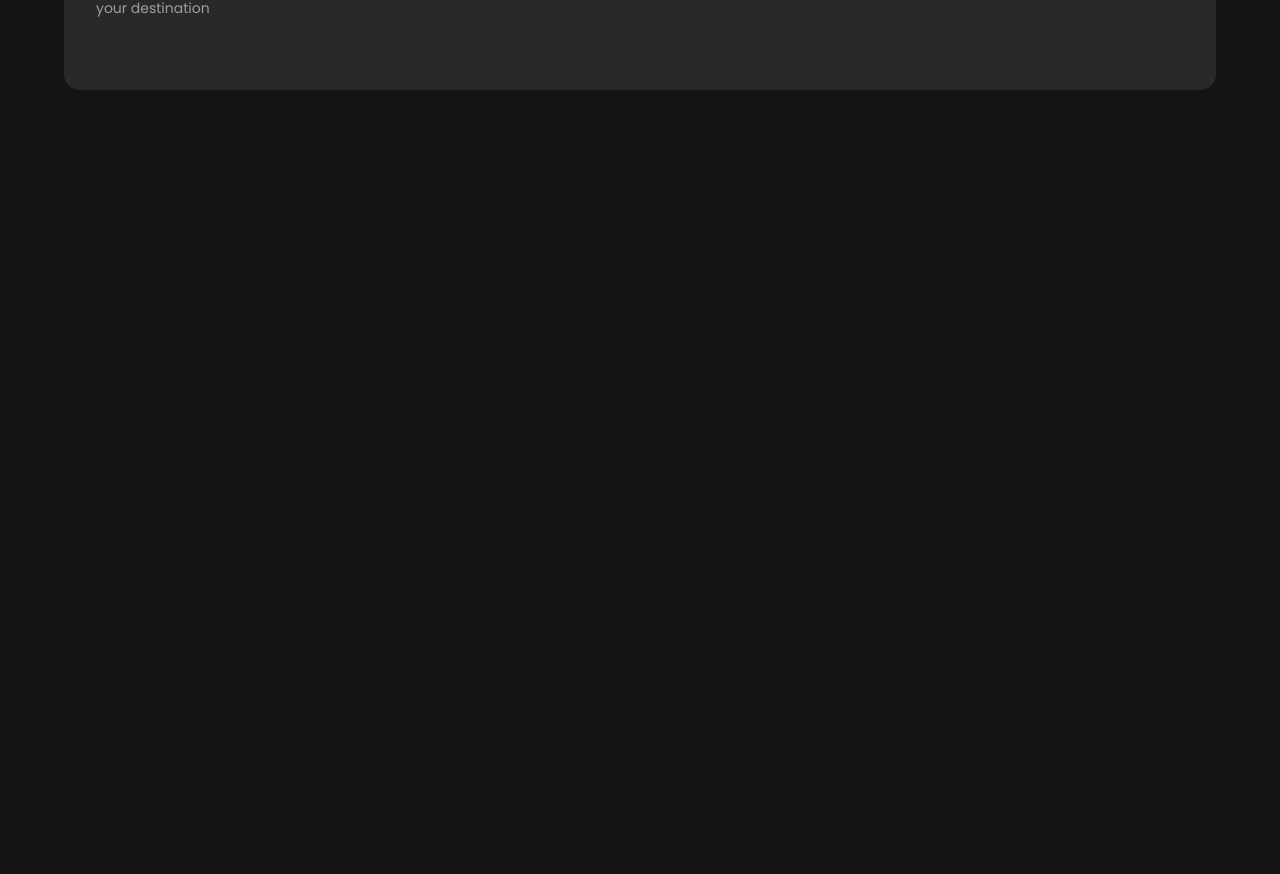
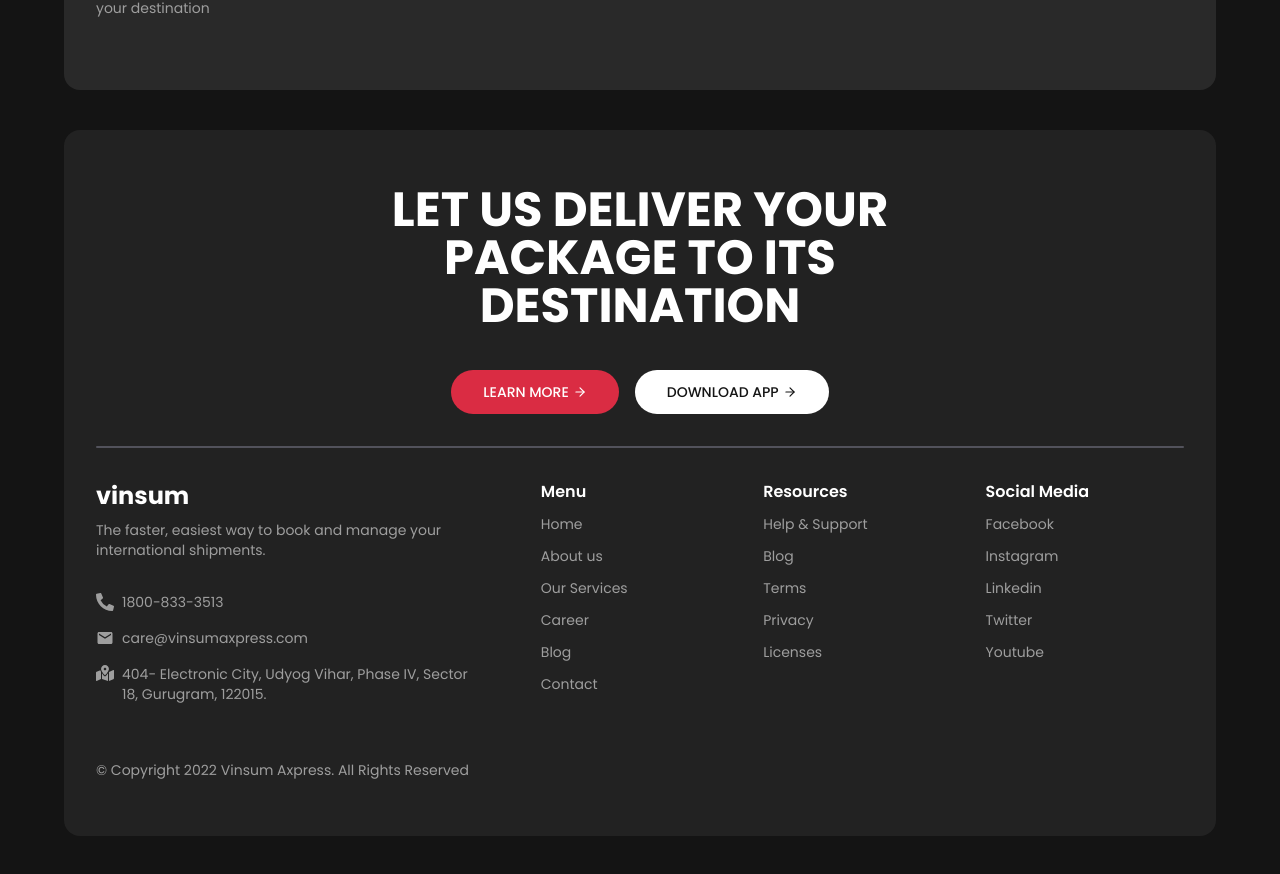
Before and after one commit to DevCodeHunt/vinsum-axpress, a React (Vite) app: page / in a window 1280 px wide. Shown: the part 3412-4286 px from the top of the page. Before the commit the page ends 3542 px from the top, so only its background shows below. Built offline with nearby package versions, Linux system fonts and the light colour scheme.

Commit message:
Add Footer to website

```diff
--- a/src/App.jsx
+++ b/src/App.jsx
@@ -2,6 +2,7 @@ import { lazy, Suspense } from "react";
 import { Route, Routes } from "react-router-dom";
 import { Toaster } from "react-hot-toast";
 import Navbar from "./components/Navbar";
+import Footer from "./components/Footer";
 
 const Home = lazy(() => import("./pages/Home/Home"));
 
@@ -16,6 +17,7 @@ export default function App() {
           </Routes>
         </main>
       </Suspense>
+      <Footer />
       <Toaster />
     </>
   );
--- a/src/components/Footer.jsx
+++ b/src/components/Footer.jsx
@@ -1,5 +1,203 @@
+import { Link } from "react-router-dom";
+import { LuArrowRight } from "react-icons/lu";
+import { ROUTES } from "../utils/routes";
+import { companyDetail } from "../constants";
+import { FaMapMarkedAlt, FaPhoneAlt } from "react-icons/fa";
+import { MdMail } from "react-icons/md";
+
 const Footer = () => {
-  return <div>Footer</div>;
+  const menuLink =
+    "hover:text-primary text-sm text-text transition duration-300";
+  return (
+    <footer className="wrapper my-10">
+      <div className=" bg-backgroundSecondary p-8 py-14 rounded-2xl">
+        <div className="flex flex-col max-w-xl mx-auto  items-center justify-center gap-10 w-full">
+          <h1 className="card-title text-center">
+            LET US DELIVER YOUR PACKAGE TO ITS DESTINATION
+          </h1>
+          <div className="flex items-center justify-center gap-4">
+            <Link
+              to="#"
+              className="btn primary-btn rounded-full px-8 py-3 w-fit font-medium "
+            >
+              LEARN MORE
+              <LuArrowRight />
+            </Link>
+
+            <Link
+              to="#"
+              className="btn bg-white text-background rounded-full px-8 py-3 w-fit font-medium "
+            >
+              DOWNLOAD APP
+              <LuArrowRight />
+            </Link>
+          </div>
+        </div>
+
+        <div className="w-full h-[2px] bg-zinc-600 my-8 rounded-full"></div>
+
+        <div className="grid md:grid-cols-5 sm:grid-cols-2  gap-6">
+          <div className="sm:col-span-2 ">
+            <h1 className="text-2xl font-bold">vinsum</h1>
+            <p className="text-sm text-text my-2 max-w-sm w-full">
+              The faster, easiest way to book and manage your international
+              shipments.
+            </p>
+            <div className="py-2 max-w-sm w-full">
+              <a
+                href="tel:1800-833-3513"
+                className="flex gap-2 items-center text-sm text-text my-4 hover:text-primary transition duration-300"
+              >
+                <FaPhoneAlt size={18} />
+                1800-833-3513
+              </a>
+              <a
+                href="mailto:care@vinsumaxpress.com"
+                className="flex gap-2 items-center text-sm text-text my-4 hover:text-primary transition duration-300"
+              >
+                <MdMail size={18} />
+                care@vinsumaxpress.com
+              </a>
+
+              <div
+                href="mailto:care@vinsumaxpress.com"
+                className="flex gap-2 text-sm text-text my-4 hover:text-primary transition duration-300"
+              >
+                <FaMapMarkedAlt size={18} />
+                <span className="flex-1 text-sm">
+                  404- Electronic City, Udyog Vihar, Phase IV, Sector 18,
+                  Gurugram, 122015.
+                </span>
+              </div>
+            </div>
+          </div>
+
+          <div>
+            <h3 className="font-semibold">Menu</h3>
+            <ul className="space-y-2 mt-2">
+              <li>
+                <Link to="/" className={menuLink}>
+                  Home
+                </Link>
+              </li>
+              <li>
+                <Link to={ROUTES.ABOUT} className={menuLink}>
+                  About us
+                </Link>
+              </li>
+              <li>
+                <Link to={ROUTES.SERVICES} className={menuLink}>
+                  Our Services
+                </Link>
+              </li>
+              <li>
+                <Link to={ROUTES.CAREER} className={menuLink}>
+                  Career
+                </Link>
+              </li>
+              <li>
+                <Link to={ROUTES.MEDIACENTER} className={menuLink}>
+                  Blog
+                </Link>
+              </li>
+              <li>
+                <Link to={ROUTES.CONTACT} className={menuLink}>
+                  Contact
+                </Link>
+              </li>
+            </ul>
+          </div>
+
+          <div>
+            <h3 className="font-semibold">Resources</h3>
+            <ul className="space-y-2 mt-2">
+              <li>
+                <Link to="#" className={menuLink}>
+                  Help & Support
+                </Link>
+              </li>
+              <li>
+                <Link to={ROUTES.MEDIACENTER} className={menuLink}>
+                  Blog
+                </Link>
+              </li>
+              <li>
+                <Link to="#" className={menuLink}>
+                  Terms
+                </Link>
+              </li>
+              <li>
+                <Link to="#" className={menuLink}>
+                  Privacy
+                </Link>
+              </li>
+              <li>
+                <Link to="#" className={menuLink}>
+                  Licenses
+                </Link>
+              </li>
+            </ul>
+          </div>
+
+          <div>
+            <h3 className="font-semibold">Social Media</h3>
+            <ul className="space-y-2 mt-2">
+              <li>
+                <a
+                  href={companyDetail.facebook}
+                  target="_blank"
+                  className={menuLink}
+                >
+                  Facebook
+                </a>
+              </li>
+              <li>
+                <a
+                  href={ROUTES.MEDIACENTER}
+                  target="_blank"
+                  className={menuLink}
+                >
+                  Instagram
+                </a>
+              </li>
+              <li>
+                <a
+                  href={companyDetail.linkedin}
+                  target="_blank"
+                  className={menuLink}
+                >
+                  Linkedin
+                </a>
+              </li>
+              <li>
+                <a
+                  href={companyDetail.twitter}
+                  target="_blank"
+                  className={menuLink}
+                >
+                  Twitter
+                </a>
+              </li>
+              <li>
+                <a
+                  href={companyDetail.youtube}
+                  target="_blank"
+                  className={menuLink}
+                >
+                  Youtube
+                </a>
+              </li>
+            </ul>
+          </div>
+        </div>
+
+        <p className="mt-8 text-sm text-text">
+            © Copyright 2022
+            <span className=" ml-1">Vinsum Axpress</span>. All Rights Reserved
+          </p>
+      </div>
+    </footer>
+  );
 };
 
 export default Footer;
--- a/src/pages/Home/sections/AboutSection2.jsx
+++ b/src/pages/Home/sections/AboutSection2.jsx
@@ -60,6 +60,7 @@ const AboutSection2 = () => {
             // loop
             // autoPlay
             title="Video Indroduction"
+            poster="https://cdn.pixabay.com/photo/2014/09/11/22/00/dock-441989_1280.jpg"
             className="w-full h-full absolute inset-0 z-10 object-cover rounded-2xl"
           >
             <source src="/videos/vinsum-about.mp4" type="video/mp4"></source>
```
